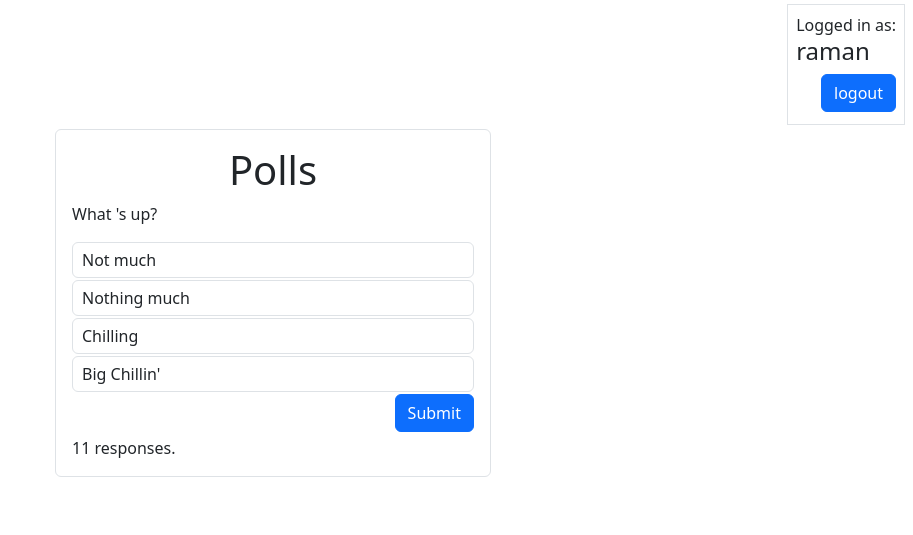
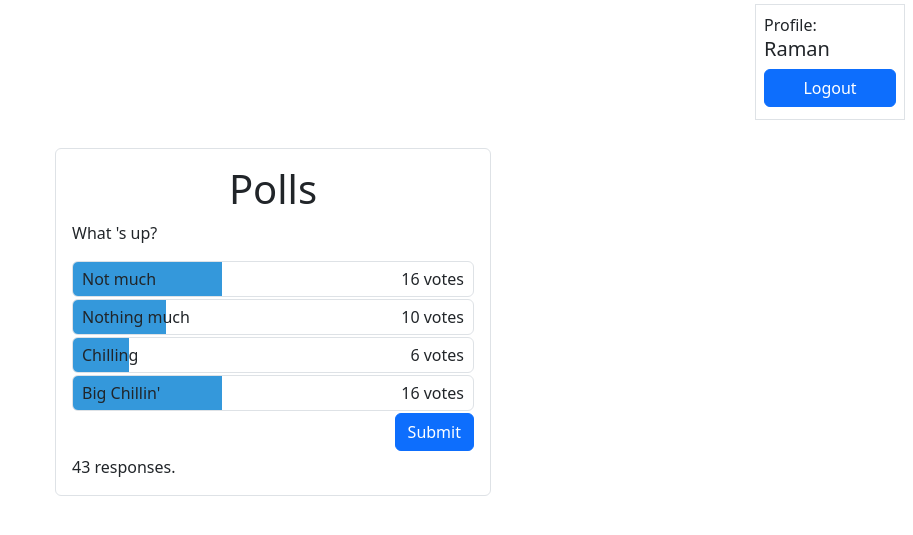
Before and after one commit to raman-dev/backend-practice, a Django app: page / in a window 1280 px wide. Shown: the top 535 px of the page, without its empty margins (367-1280 px from the left). Run offline with Django 5.2, Linux system fonts and the light colour scheme; a user stored in the database is signed in; data comes from the database, SQL or seed files in the repository.

Commit message:
add vote count and percent color styling

```diff
--- a/django-practice/polls/polls_project/polls/admin.py
+++ b/django-practice/polls/polls_project/polls/admin.py
@@ -4,7 +4,7 @@ from .models import Question,Answer
 
 @admin.register(Question)
 class QuestionAdmin(admin.ModelAdmin):
-    list_display = ["value","answered_count"]
+    list_display = ["value","responses"]
 
 
 @admin.register(Answer)
--- a/django-practice/polls/polls_project/polls/models.py
+++ b/django-practice/polls/polls_project/polls/models.py
@@ -4,12 +4,13 @@ from django.db import models
 #
 class Question(models.Model):
     value = models.CharField(default="Default Poll question",max_length=1024)
-    answered_count = models.IntegerField(default=0,blank=True)
+    responses = models.IntegerField(default=0,blank=True)
 
     def __repr__(self):
         return self.value
     def __str__(self):
         return self.value
+
 
     class Meta:
         constraints = [models.UniqueConstraint(fields=["value"],name="unique_question")]
--- a/django-practice/polls/polls_project/polls/static/css/styles.css
+++ /dev/null
@@ -1 +0,0 @@
-/*# sourceMappingURL=styles.css.map */
--- a/django-practice/polls/polls_project/polls/static/css/styles.scss
+++ /dev/null
@@ -1,4 +0,0 @@
-// li.answer.active{
-//     //darken background color
-//     background-color: #e0e0e0;
-// }
--- /dev/null
+++ b/django-practice/polls/polls_project/polls/static/polls/css/styles.css
@@ -0,0 +1,6 @@
+.poll-option label:hover {
+  background-color: slategray !important;
+}
+.poll-option label:hover span {
+  color: white;
+}/*# sourceMappingURL=styles.css.map */
--- /dev/null
+++ b/django-practice/polls/polls_project/polls/static/polls/css/styles.scss
@@ -0,0 +1,7 @@
+
+.poll-option label:hover{
+    background-color: slategray !important;
+    span {
+        color: white;
+    }
+}
--- a/django-practice/polls/polls_project/polls/templates/polls/base.html
+++ b/django-practice/polls/polls_project/polls/templates/polls/base.html
@@ -6,7 +6,7 @@
     <meta name="viewport" content="width=device-width, initial-scale=1">
     <title>{% block title %}{% endblock %}</title>
     <link href="https://cdn.jsdelivr.net/npm/bootstrap@5.3.8/dist/css/bootstrap.min.css" rel="stylesheet" integrity="sha384-sRIl4kxILFvY47J16cr9ZwB07vP4J8+LH7qKQnuqkuIAvNWLzeN8tE5YBujZqJLB" crossorigin="anonymous">
-    <!-- <link rel="stylesheet" href="{% static 'polls/styles.css' %}"> -->
+    <link rel="stylesheet" href="{% static '/polls/css/styles.css' %}">
   </head>
   <body>
     {% block content %}
--- a/django-practice/polls/polls_project/polls/templates/polls/index.html
+++ b/django-practice/polls/polls_project/polls/templates/polls/index.html
@@ -1,21 +1,24 @@
 {% extends "polls/base.html" %} {% block content %}
-<div class="d-flex justify-content-end">
-  <div class="profile-summary border d-flex flex-column p-2  m-1 mx-2">
-    {% if user.is_authenticated %}
-    <p class="m-0">Logged in as:</p>
-    <h4 class="m-0">{{ user.username }}</h4>
+{% load custom_tags %}
+{% if user.is_authenticated %}
+<div class="d-flex justify-content-end text-capitalize mb-4">
+  <div class="profile-summary border d-flex flex-column p-2  m-1 mx-2" style="min-width: 150px;">
+
+    <p class="m-0">profile:</p>
+    <h5 class="m-0">{{ user.username }}</h5>
     <form action="/logout" method="POST">
       {% csrf_token %}
       <div class="d-flex justify-content-end my-2 mb-1">
 
-      <button class="btn btn-primary">logout</button>
+      <button class="btn btn-primary text-capitalize w-100">logout</button>
       </div>
     </form>
-    {% endif %}
   </div>
 </div>
+{% endif %}
 
-<div class="container-fluid d-flex justify-content-center align-items-center">
+
+<div class="container-fluid d-flex justify-content-center align-items-center my-2">
 
   <div
     class="poll-container border border-1 rounded-2 p-3"
@@ -27,18 +30,19 @@
 
     <form action="/submit-answer/{{ question.id }}" method="POST">
       {% csrf_token %} {% for answer in answers %}
-      <div class="form-check border rounded-2 p-0">
+      <div class="form-check border rounded-2 p-0 poll-option" data-response-rate="{{ answer.picked|getPercent:question.responses }}">
         <input {% if answered and selectedAnswer.id == answer.id %} checked {% endif %} required
           class="btn-check"
           name="answer"
           type="radio"
           value="{{answer.id}}"
-          id="answer-{{answer.id}}" />
+          id="answer-{{answer.id}}" >
         <label
-          class="btn p-1 px-2 text-start"
+          class="btn p-1 px-2 d-flex justify-content-between"
           for="answer-{{answer.id}}"
           style="width: fit-content; min-width: 400px">
-          {{answer}}
+          <span>{{answer}}</span>
+            <span>{{ answer.picked }} votes</span>
         </label>
       </div>
       {% endfor %}
@@ -47,17 +51,22 @@
       </div>
     </form>
     <div class="stats mt-1">
-      <span>{{ question.answered_count }} responses.</span>
+      <span>{{ question.responses }} responses.</span>
     </div>
   </div>
 </div>
 <script>
+  document.querySelectorAll(".poll-option").forEach(bar => {
+    const percent = bar.dataset.responseRate;
 
-  // const submitBtn = document.querySelector('.submit-btn');
-  // const formSubmit = document.querySelector('form');
-  // formSubmit.addEventListener('submit',(event) => {
-  //     //stop default if nothing is selected
-  //     event.target.querySelector("input:checked");
-  // });
+  bar.style.background = `
+    linear-gradient(
+      to right,
+      #3498db 0%,
+      #3498db ${percent}%,
+      white ${percent}%,
+      white 100%
+    )`;
+});
 </script>
 {% endblock %}
--- /dev/null
+++ b/django-practice/polls/polls_project/polls/templatetags/custom_tags.py
@@ -0,0 +1,9 @@
+from django import template
+
+register = template.Library()
+
+@register.filter
+def getPercent(numerator,denominator):
+    if denominator == 0:
+        return "0"
+    return f'{(100*(numerator /denominator)):.2f}'
--- a/django-practice/polls/polls_project/polls/views.py
+++ b/django-practice/polls/polls_project/polls/views.py
@@ -66,7 +66,7 @@ def submit_answer(request,questionId):
         #increment question answered count
         with transaction.atomic():
             question = Question.objects.filter(id=questionId).first()
-            question.answered_count += 1
+            question.responses += 1
             question.save()
             #increment answer count
             answerId = qaForm.cleaned_data['answer']
```
Also changed, not shown: django-practice/polls/polls_project/db.sqlite3, django-practice/polls/polls_project/polls/migrations/0004_remove_question_answered_count.py (added), django-practice/polls/polls_project/polls/migrations/0005_question_responses.py (added), django-practice/polls/polls_project/polls/templatetags/__init__.py (added), 2 other files.
